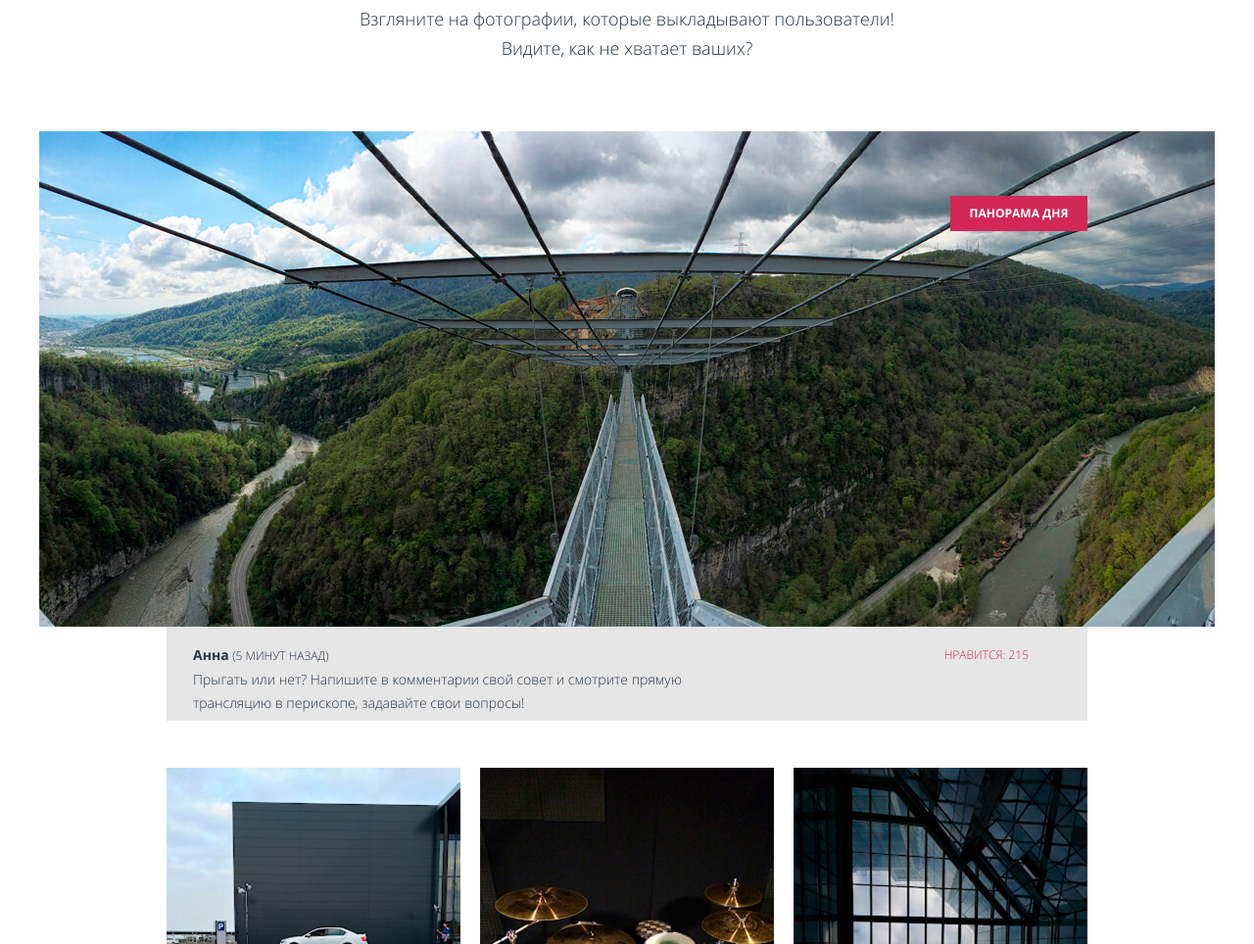
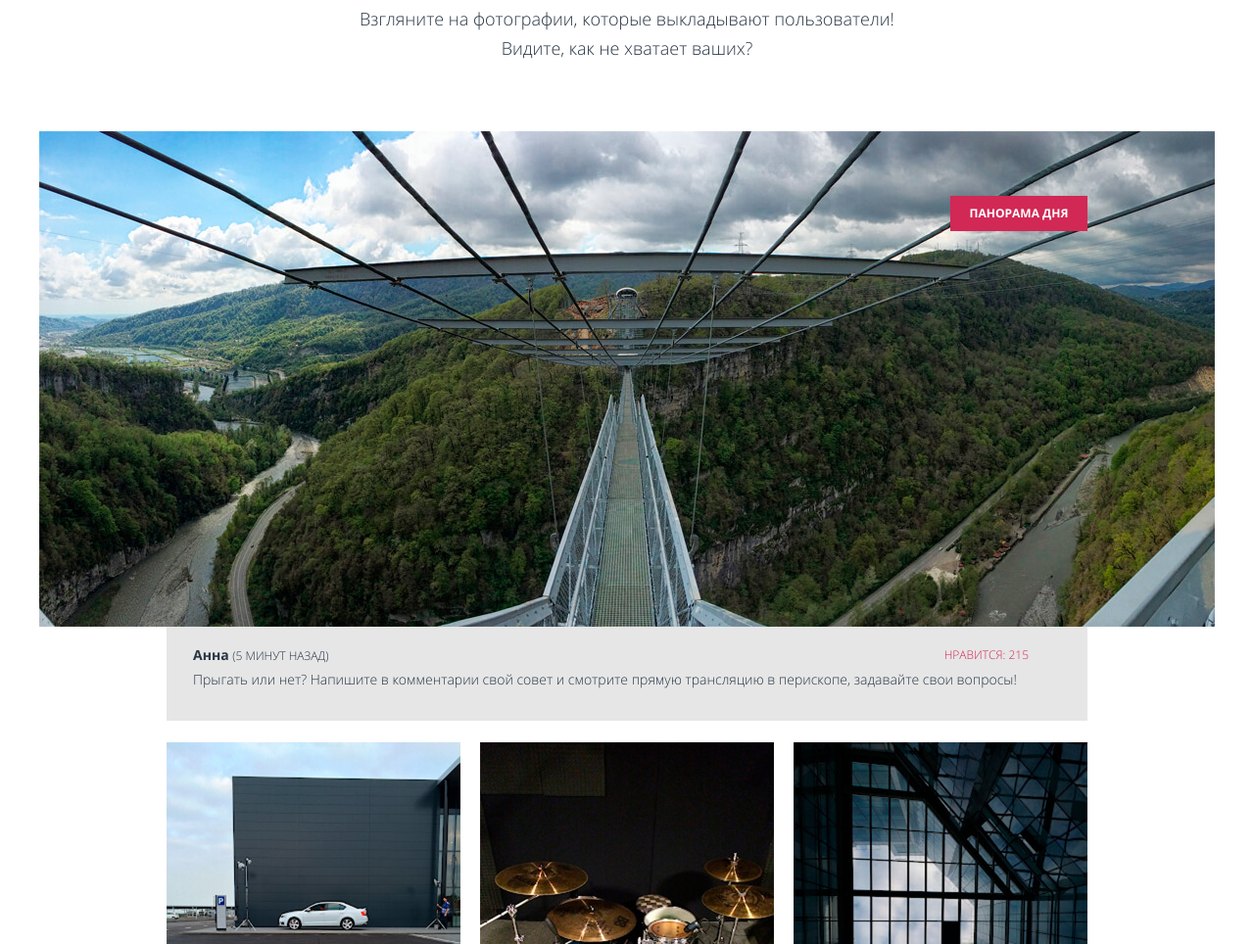
Before and after one commit to varvara-sergeeva/1900897-pink-25, a website: page source/photo.html in a window 1280 px wide. Shown: the part 440-1404 px from the top of the page at 98% size. Drawn offline with nearby package versions, Linux system fonts and the light colour scheme; files that its build step writes are made by us from their sources; files whose address does not match are found by name.

Commit message:
удаление комментариев, доработка панорамы

```diff
--- a/source/sass/blocks/contact.scss
+++ b/source/sass/blocks/contact.scss
@@ -145,7 +145,3 @@
     grid-area: address;
   }
 }
-
-//.contact__map-marker {
-
-//}
--- a/source/sass/blocks/filter.scss
+++ b/source/sass/blocks/filter.scss
@@ -80,7 +80,6 @@
 }
 
 .flilter__input {
-  //-webkit-appearance: none;
   appearance: none;
   position: absolute;
   outline: none;
--- a/source/sass/blocks/footer.scss
+++ b/source/sass/blocks/footer.scss
@@ -1,6 +1,4 @@
 .footer {
-  //position: relative;
-  //top: -132px;
   width: 100%;
   height: 284px;
   box-sizing: border-box;
--- a/source/sass/blocks/gallery.scss
+++ b/source/sass/blocks/gallery.scss
@@ -58,36 +58,9 @@
 
   @media (min-width: $tablet) {
     width: 660px;
-    height: 630px;
   }
 
   @media (min-width: $desktop) {
     width: 1200px;
   }
 }
-
-.gallery__item--panorama::after {
-  content: "";
-  position: absolute;
-  z-index: -1;
-  top: 137px;
-  left: calc(50% - 140px);
-  display: block;
-  background-color: $input-color;
-  min-width: 280px;
-  min-height: 192px;
-
-  @media (min-width: $tablet) {
-    width: 620px;
-    min-height: 121px;
-    top: 509px;
-    left: calc(50% - 310px);
-  }
-
-  @media (min-width: $desktop) {
-    width: 940px;
-    min-height: 96px;
-    top: 506px;
-    left: calc(50% - 470px);
-  }
-}
--- a/source/sass/blocks/photo-filter.scss
+++ b/source/sass/blocks/photo-filter.scss
@@ -24,11 +24,6 @@
 .photo-filter__input {
   position: absolute;
   appearance: none;
-  //cursor: pointer;
-
-  //@media (min-width: $tablet) {
-  //  cursor: auto;
-  //}
 }
 
 .photo-filter__item--crop {
--- a/source/sass/blocks/photo.scss
+++ b/source/sass/blocks/photo.scss
@@ -145,7 +145,7 @@
   align-self: center;
 
   @media (min-width: $tablet) {
-    grid-template: 509px auto minmax(40px, 1fr) / 1fr 1fr;
+    grid-template: 509px auto 1fr / 1fr 1fr;
   }
 
   @media (min-width: $desktop) {
@@ -186,6 +186,7 @@
 .photo--panorama > .photo__comment {
   padding-left: 37px;
 
+
   @media (min-width: $tablet) {
     grid-column-start: 1;
     grid-column-end: 3;
@@ -197,8 +198,34 @@
   }
 
   @media (min-width: $desktop) {
-    width: 874px;
+    max-width: 874px;
     padding-left: 157px;
+  }
+}
+
+.photo--panorama > .photo__comment::after {
+  content: "";
+  position: absolute;
+  z-index: -1;
+  top: 137px;
+  left: calc(50% - 140px);
+  display: block;
+  background-color: $input-color;
+  min-width: 280px;
+  min-height: 192px;
+
+  @media (min-width: $tablet) {
+    width: 620px;
+    min-height: 121px;
+    top: 509px;
+    left: calc(50% - 310px);
+  }
+
+  @media (min-width: $desktop) {
+    width: 940px;
+    min-height: 96px;
+    top: 506px;
+    left: calc(50% - 470px);
   }
 }
 
--- a/source/sass/blocks/reviews.scss
+++ b/source/sass/blocks/reviews.scss
@@ -68,7 +68,6 @@
 
 .reviews__user-nickname {
   @include mobile-title;
-  //padding-top: 43px;
   display: block;
   line-height: 30px;
   font-style: normal;
--- a/source/sass/blocks/table.scss
+++ b/source/sass/blocks/table.scss
@@ -8,7 +8,6 @@
 .table th {
   width: 276px;
   height: 96px;
-  //margin-bottom: 7px;
   background-color: $slider-color;
   border-left: 2px solid $input-color;
   border-right: 2px solid $input-color;
--- a/source/sass/blocks/user-info.scss
+++ b/source/sass/blocks/user-info.scss
@@ -24,8 +24,10 @@
   }
 }
 
-.user-info__input::placeholder {
-  @include font-options(18px, 30px, normal, $slider-color);
+.user-info__input::-webkit-input-placeholder,
+.user-info__input::-moz-input-placeholder,
+.user-info__input::-ms-input-placeholder {
+  @include font-options(18px, 30px, 400, $slider-color);
 }
 
 .user-info__label {
```
Also changed, not shown: source/photo.html (+2 -0 lines), source/sass/blocks/header.scss (+0 -25 lines), source/sass/blocks/radio-device.scss (+0 -3 lines).
